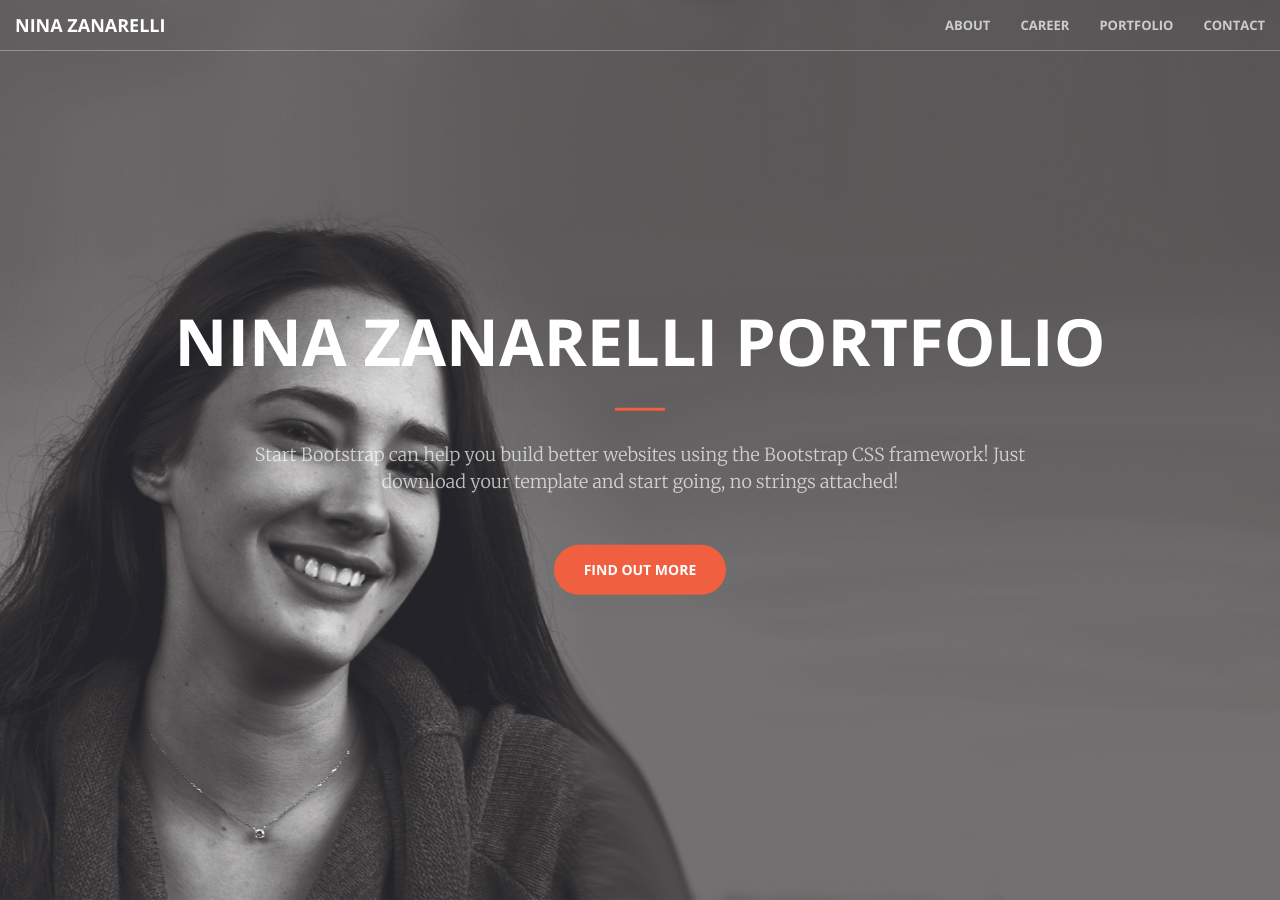
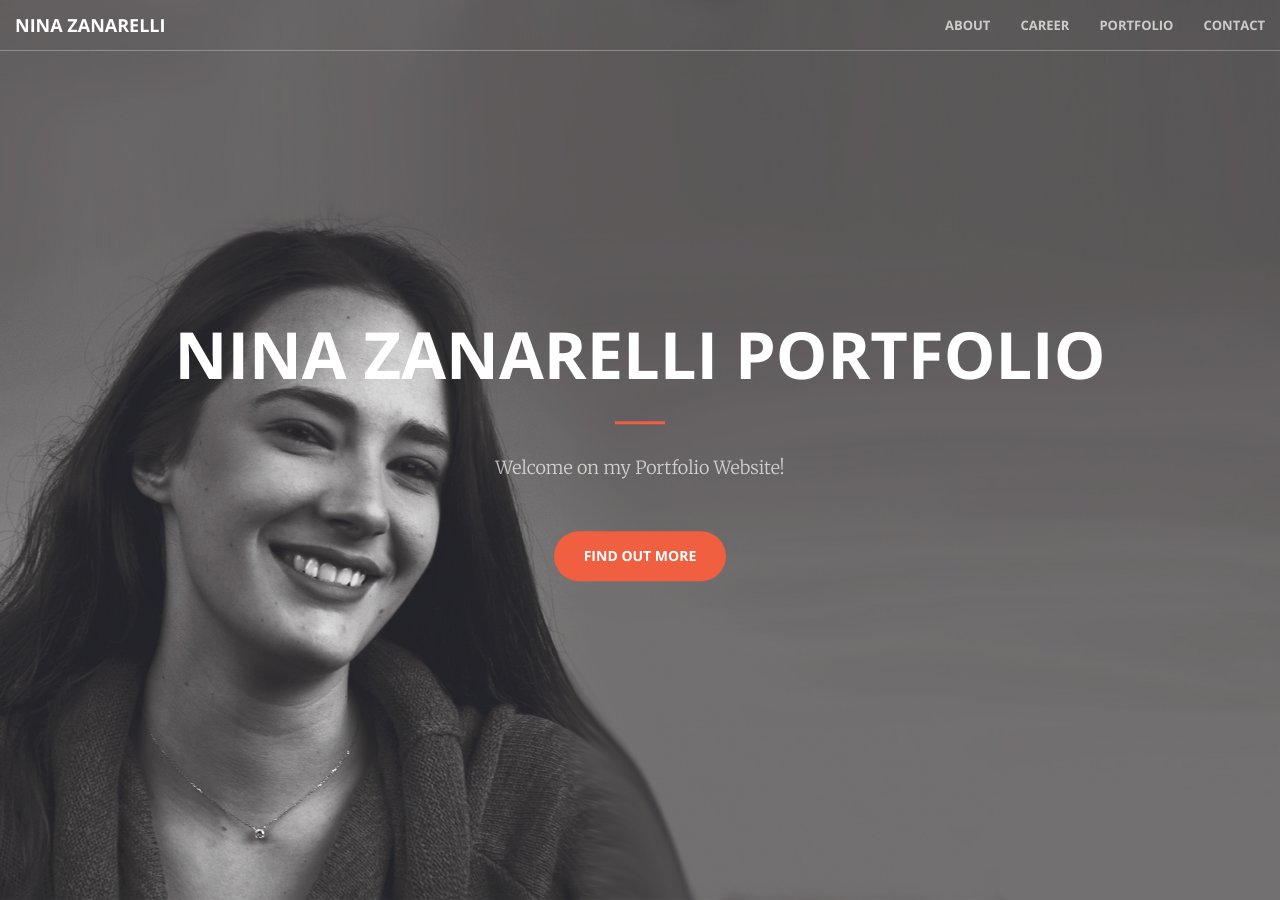
Before and after one commit to ninazanarelli/ninazanarelli.github.io, a Jekyll site: the page built from index.html, in a window 1280 px wide and 900 px high. Built offline with Jekyll 4.4.1, drawn with Linux system fonts in a browser that asks for light colours.

Commit message:
headertesto

```diff
--- a/_includes/header.html
+++ b/_includes/header.html
@@ -3,7 +3,7 @@
         <div class="header-content-inner">
             <h1>Nina Zanarelli Portfolio</h1>
             <hr>
-            <p>Start Bootstrap can help you build better websites using the Bootstrap CSS framework! Just download your template and start going, no strings attached!</p>
+            <p>Welcome on my Portfolio Website!</p>
             <a href="#about" class="btn btn-primary btn-xl page-scroll">Find Out More</a>
         </div>
     </div>
```
